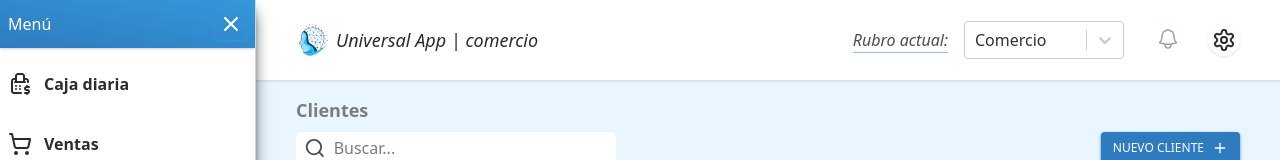
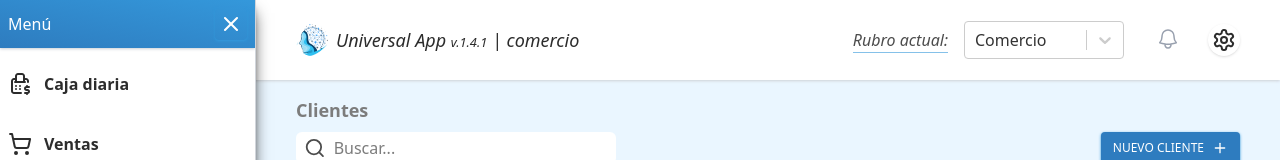
Before and after one commit to nicking94/universalpruebas, a Next.js app: page /clientes in a window 1280 px wide. Shown: the top 160 px of the page. Built offline with nearby package versions, Linux system fonts and the light colour scheme.

Commit message:
add notifications v2

```diff
--- a/app/components/Navbar.tsx
+++ b/app/components/Navbar.tsx
@@ -7,6 +7,7 @@ import logo from "../../public/logo.png";
 import { useRubro } from "../context/RubroContext";
 import Select from "react-select";
 import NotificationIcon from "./Notifications/NotificationIcon";
+import { APP_VERSION } from "../lib/constants/constants";
 
 const rubroOptions = [
   { value: "todos los rubros", label: "todos los rubros" },
@@ -33,7 +34,10 @@ const Navbar: React.FC<NavbarProps> = ({
       >
         <div className="flex items-center gap-2">
           <Image className="rounded-full w-8 h-8" src={logo} alt="User Logo" />
-          <h1 className="text-lg italic">Universal App | {rubro}</h1>
+          <h1 className="text-lg italic">
+            Universal App <span className="text-[.8rem]">v.{APP_VERSION}</span>{" "}
+            | {rubro}
+          </h1>
         </div>
 
         <div className="flex items-center space-x-6 ">
--- a/app/data/actualizations.ts
+++ b/app/data/actualizations.ts
@@ -1,4 +1,5 @@
 import { db } from "../database/db";
+import { APP_VERSION } from "../lib/constants/constants";
 
 export type Actualization = {
   id: number;
@@ -11,9 +12,9 @@ export type Actualization = {
 export const systemActualizations: Actualization[] = [
   {
     id: 1,
-    title: "Versión 1.4.1",
+    title: `Versión ${APP_VERSION}`,
     message:
-      "- Agregado sistema de notificaciones\n- Ordenadas alfabéticamente las tablas de productos, clientes y proveedores\n- Corrección de errores\n- Mejoras en el rendimiento",
+      "- Agregado sistema de notificaciones.\n- Ordenadas alfabéticamente las tablas de productos, clientes y proveedores\n- Los filtros de meses ahora se actualizan automáticamente acorde al mes actual.\n- Corrección de errores.\n- Mejoras en el rendimiento.",
     date: new Date().toISOString(),
   },
 ];
--- a/app/lib/constants/constants.ts
+++ b/app/lib/constants/constants.ts
@@ -29,3 +29,4 @@ export const USERS = [
     isTrial: false,
   },
 ];
+export const APP_VERSION = "1.4.1";
--- a/app/page.tsx
+++ b/app/page.tsx
@@ -1,6 +1,17 @@
 "use client";
+import { useEffect } from "react";
+import { useRouter } from "next/navigation";
+export default function Home() {
+  const router = useRouter();
 
-export default function Home() {
+  useEffect(() => {
+    const initializeApp = async () => {
+      router.replace("/login");
+    };
+
+    initializeApp();
+  }, [router]);
+
   return (
     <div className="flex items-center justify-center min-h-screen capitalize bg-gradient-to-bl from-blue_m to-blue_b">
       <p className="text-2xl text-white">Cargando aplicación...</p>
```
